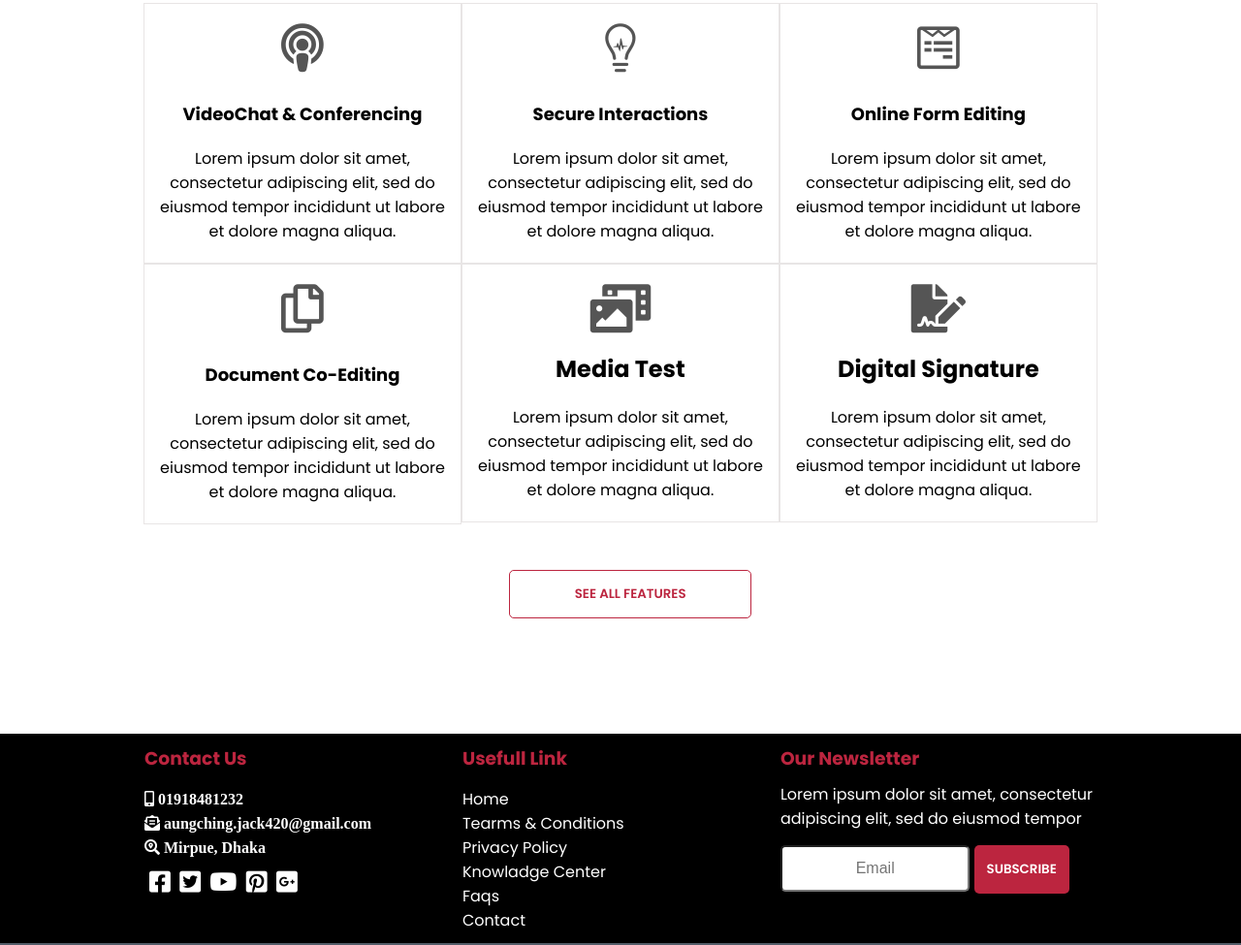
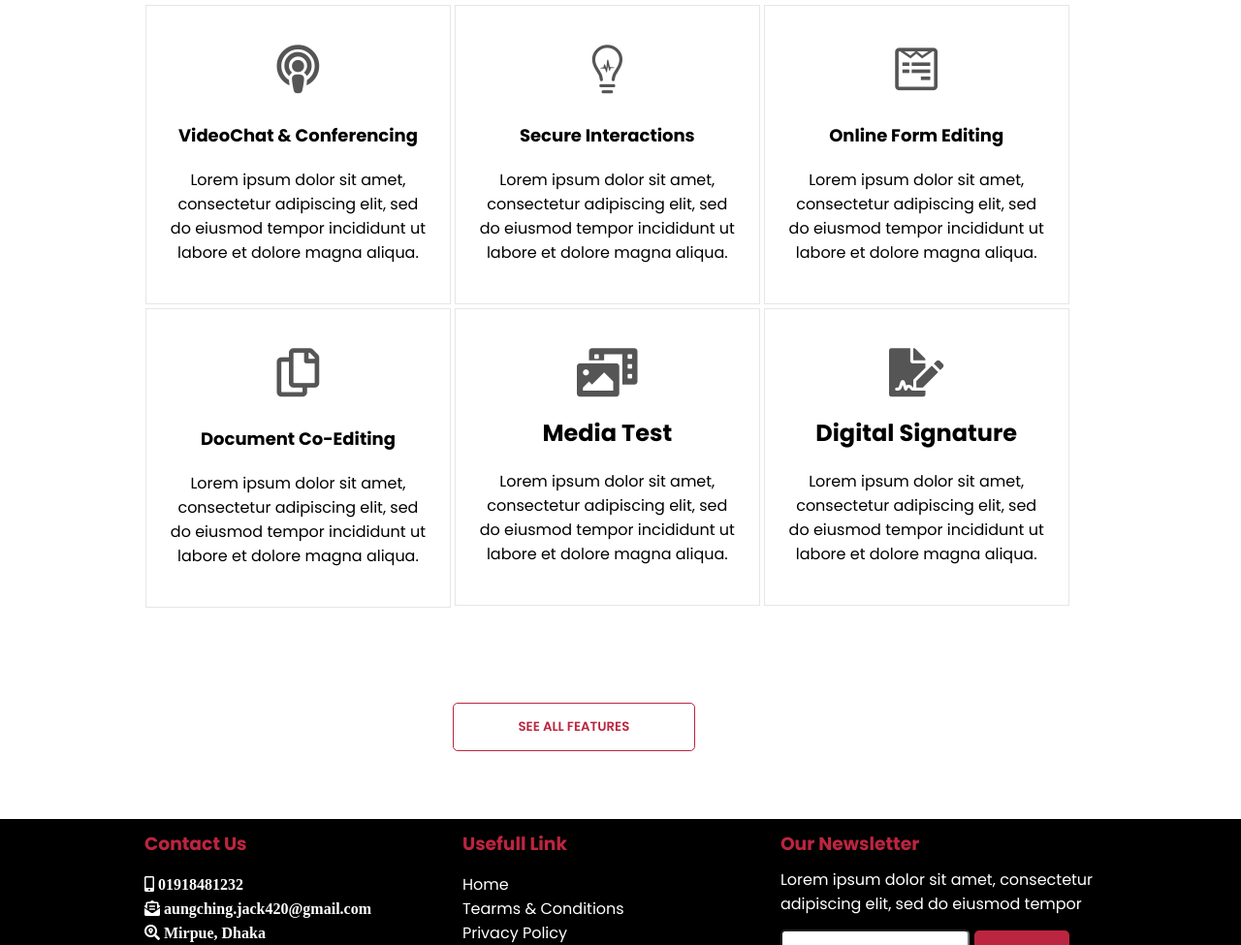
Before and after one commit to aung92/project_notary, a plain HTML site: page index.html in a window 1280 px wide. Shown: the part 1981-2956 px from the top of the page at 97% size. Drawn offline with Linux system fonts and the light colour scheme.

Commit message:
Add files via upload

```diff
--- a/css/style.css
+++ b/css/style.css
@@ -288,7 +288,6 @@ button:hover {
 /*-----promo section start-----*/
 
 .media h2 {
-	width: 60%;
 	margin: 100px 0 15px 0;
 }
 
@@ -314,7 +313,10 @@ iframe {
 
 
 .features .col-3 {
+	width: 32%;
 	border: 1px solid #e8e5e5;
+	padding: 20px;
+	margin: 2px;
 }
 .features h3 {
 	font-size: 18px;
@@ -345,7 +347,7 @@ iframe {
 	color: #BC253F;
 	background-color: #fff;
 	border: 1px solid;
-	margin: 5% 5%;
+	margin: 10% 30% 0 0;
 }
 
 .features button:hover {
@@ -441,7 +443,7 @@ footer form {
 
 footer input {
 	width: 60%;
-	height: 48px;
+	height: 50px;
 	text-align: center;
 	font-size: 16px;
 	border-radius: 5px;
@@ -449,6 +451,7 @@ footer input {
 
 footer button {
 	width: 30%;
+	height: 50px;
 }
 
 .box {
```
